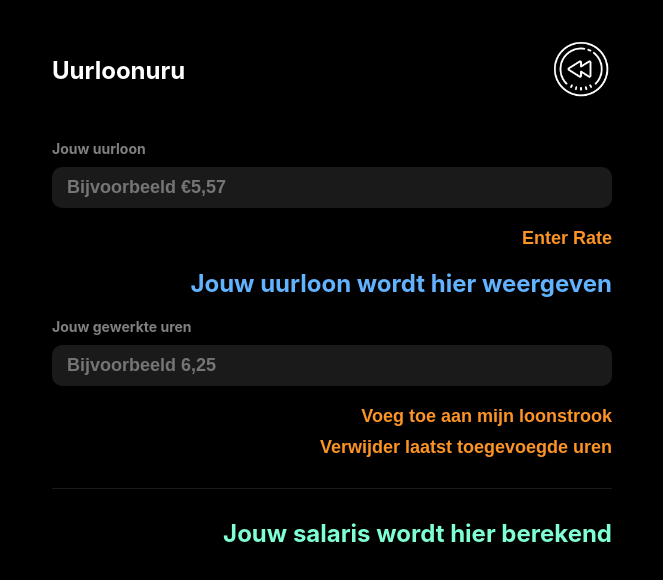
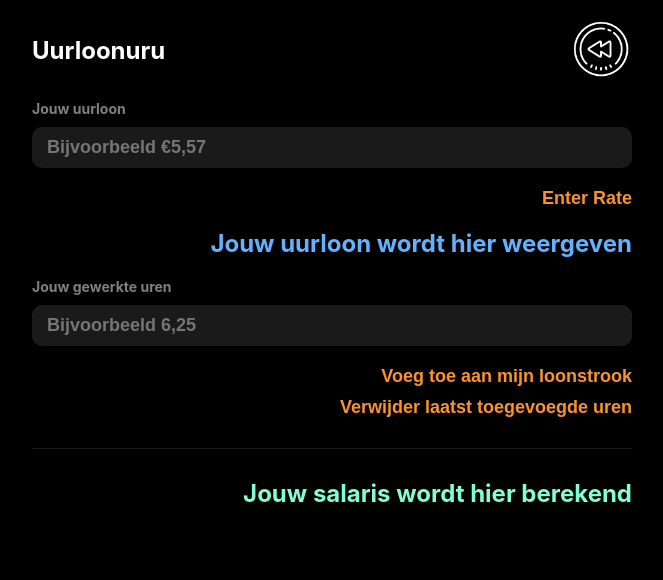
Before and after one commit to mwdossantos/hours, a plain HTML site: page index.html in a window 1280 px wide. Shown: the whole page, without its empty margins (308-971 px from the left). Drawn offline with nearby package versions, Linux system fonts and the light colour scheme.

Commit message:
changed padding

```diff
--- a/style.css
+++ b/style.css
@@ -13,7 +13,7 @@ header {
 }
 
 .h-container {
-    padding: 40px;
+    padding: 20px;
     color: white;
     display: flex;
     font-size: 24px;
@@ -43,7 +43,7 @@ main {
 }
 
 .rate-container {
-    padding: 0px 40px;
+    padding: 0px 20px;
     display: flex;
     justify-content: space-between;
     flex-direction: column;
@@ -57,7 +57,7 @@ main {
 }
 
 .hours-container {
-    padding: 0px 40px;
+    padding: 0px 20px;
     display: flex;
     justify-content: space-between;
     flex-direction: column;
@@ -70,11 +70,11 @@ main {
 }
 
 .loggedhours-container {
-    padding: 0px 40px;
+    padding: 0px 20px;
     display: flex;
     justify-content: space-between;
     flex-direction: column;
-    margin-bottom: 40px;
+    margin-bottom: 20px;
 }
 
 #Rate, #Salary, #Hours {
```
